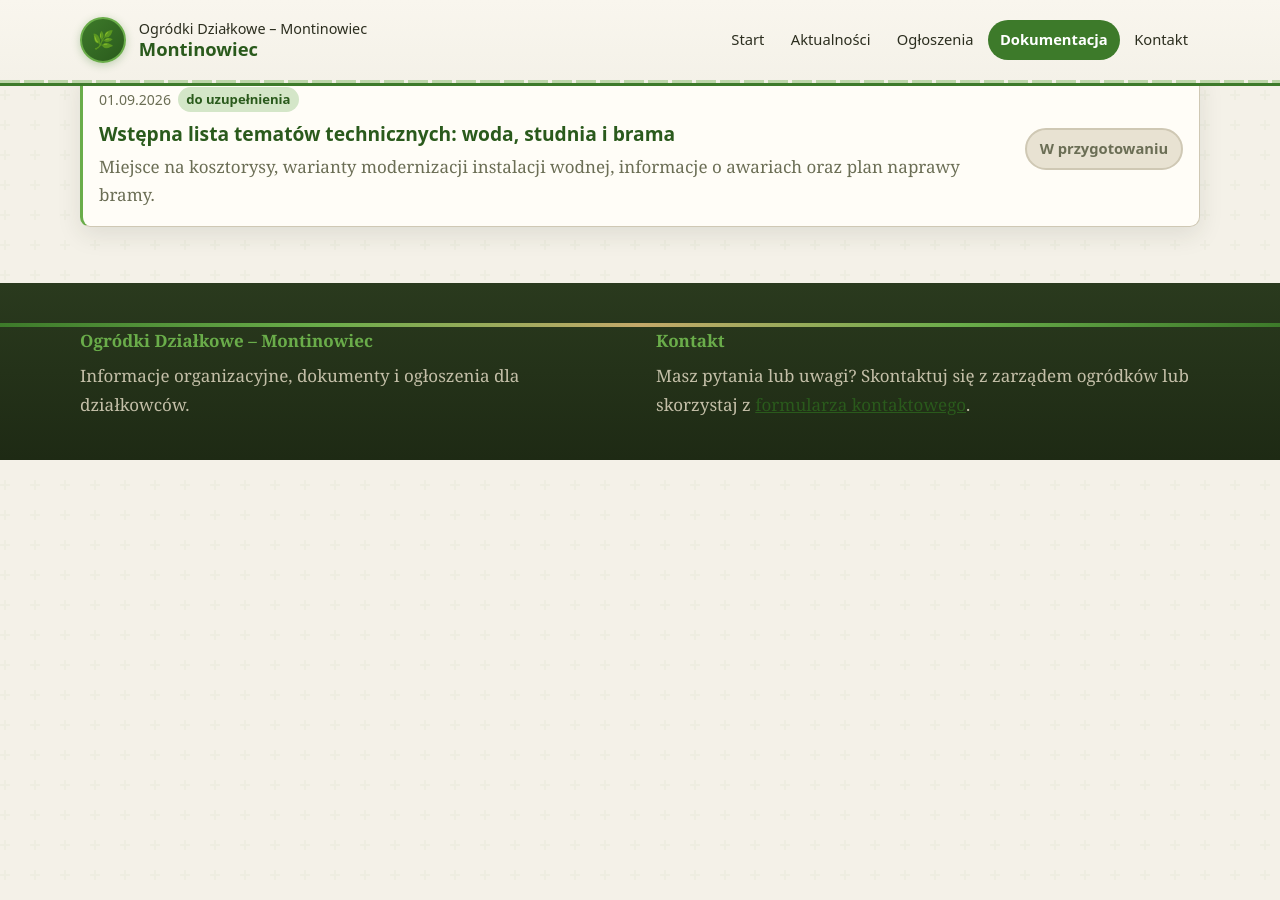
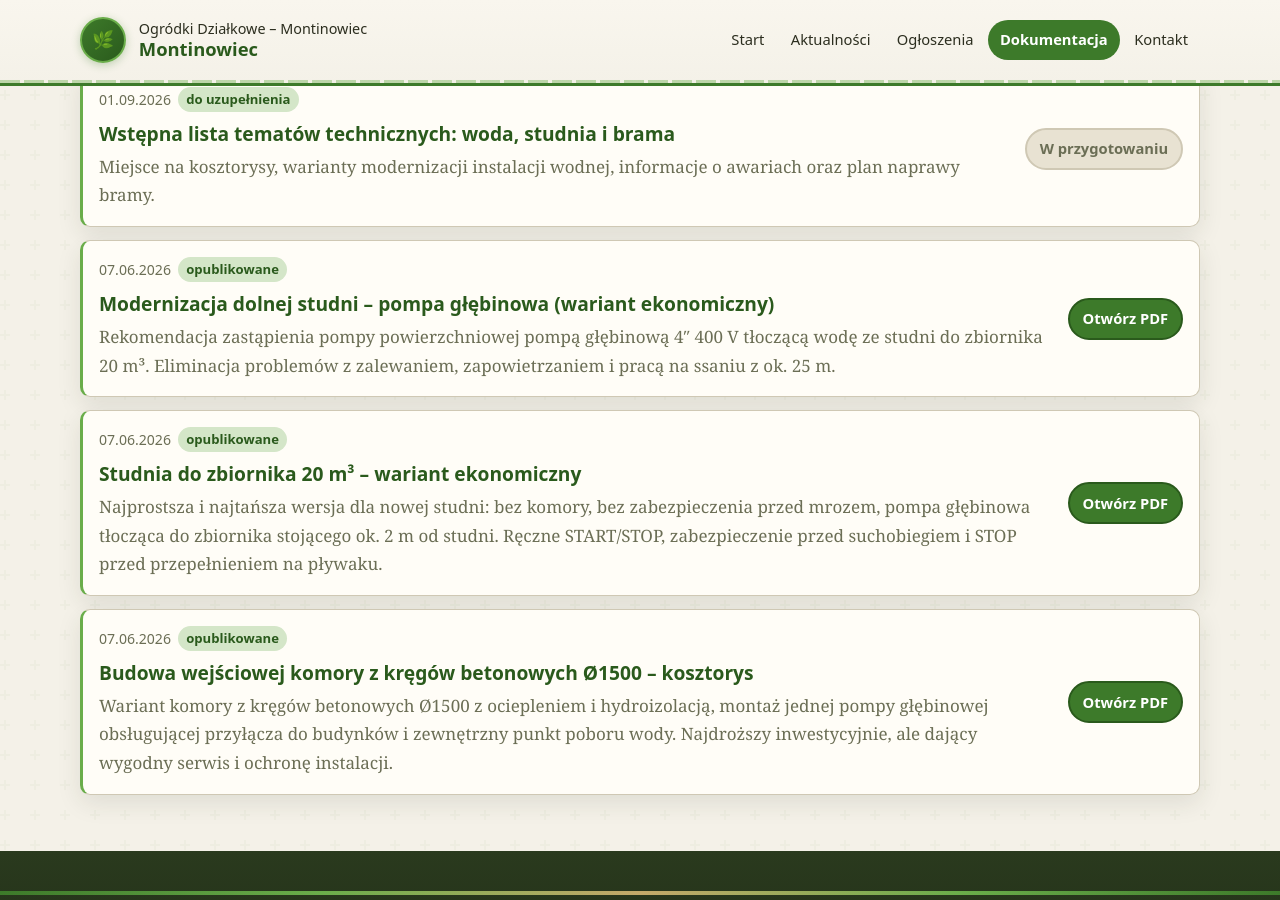
Before and after one commit to brxie/montin-page, a Jekyll site: the page built from dokumentacja.md, in a window 1280 px wide and 900 px high, scrolled down 1370 px. Built offline with Jekyll 4.4.1, drawn with Linux system fonts in a browser that asks for light colours; before the commit the page ends 1830 px from its top, so only the background shows below that.

Commit message:
Dodano trzy dokumenty techniczne: kosztorys komory, studnia do zbiornika 20m3, modernizacja dolnej studni

```diff
--- a/_data/documents.yml
+++ b/_data/documents.yml
@@ -25,6 +25,27 @@
   file: "/documents/analiza_utworzenie_stowarzyszenia.pdf"
   description: "Pakiet dokumentów do konsultacji przed formalnym głosowaniem nad uporządkowaniem statusu organizacyjnego."
 
+- title: "Budowa wejściowej komory z kręgów betonowych Ø1500 – kosztorys"
+  category: "Informacje techniczne"
+  date: 2026-06-07
+  status: "opublikowane"
+  file: "/documents/projekt_kosztorys_studnia_komora_jedna_pompa.pdf"
+  description: "Wariant komory z kręgów betonowych Ø1500 z ociepleniem i hydroizolacją, montaż jednej pompy głębinowej obsługującej przyłącza do budynków i zewnętrzny punkt poboru wody. Najdroższy inwestycyjnie, ale dający wygodny serwis i ochronę instalacji."
+
+- title: "Studnia do zbiornika 20 m³ – wariant ekonomiczny"
+  category: "Informacje techniczne"
+  date: 2026-06-07
+  status: "opublikowane"
+  file: "/documents/projekt_studnia_do_zbiornika_20m3_ekonomiczny.pdf"
+  description: "Najprostsza i najtańsza wersja dla nowej studni: bez komory, bez zabezpieczenia przed mrozem, pompa głębinowa tłocząca do zbiornika stojącego ok. 2 m od studni. Ręczne START/STOP, zabezpieczenie przed suchobiegiem i STOP przed przepełnieniem na pływaku."
+
+- title: "Modernizacja dolnej studni – pompa głębinowa (wariant ekonomiczny)"
+  category: "Informacje techniczne"
+  date: 2026-06-07
+  status: "opublikowane"
+  file: "/documents/projekt_modernizacja_dolnej_studni_pompa_glebinowa_ekonomiczny.pdf"
+  description: "Rekomendacja zastąpienia pompy powierzchniowej pompą głębinową 4″ 400 V tłoczącą wodę ze studni do zbiornika 20 m³. Eliminacja problemów z zalewaniem, zapowietrzaniem i pracą na ssaniu z ok. 25 m."
+
 - title: "Wstępna lista tematów technicznych: woda, studnia i brama"
   category: "Informacje techniczne"
   date: 2026-09-01
```
Also changed, not shown: 3 other files.
